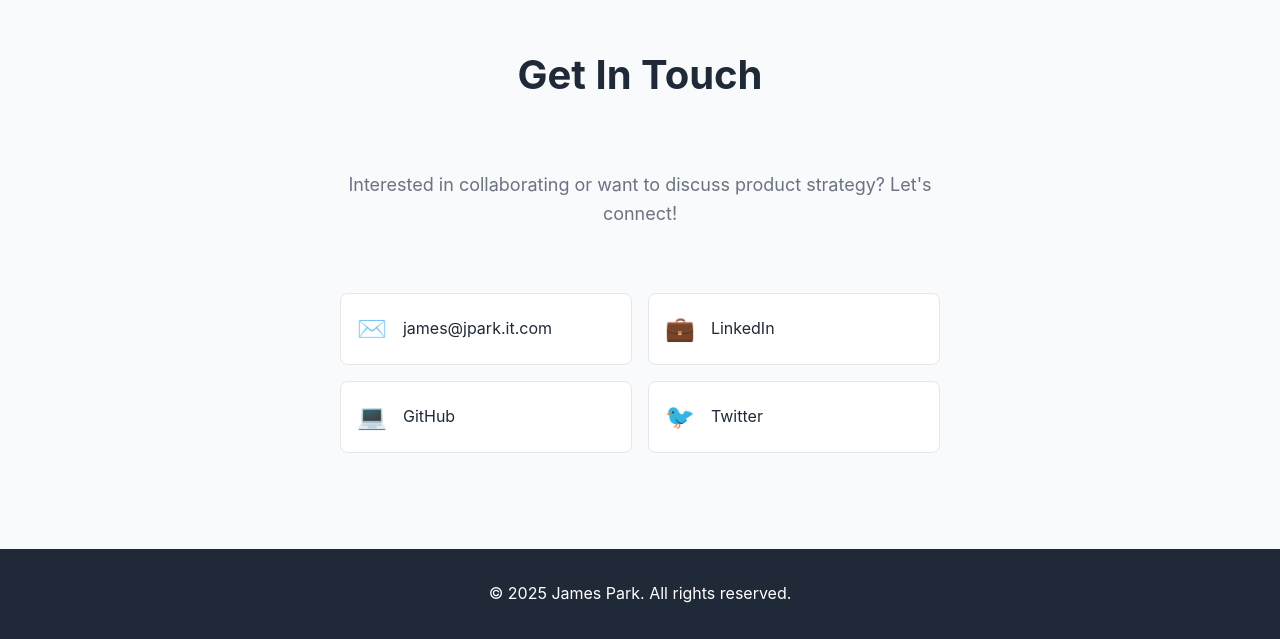
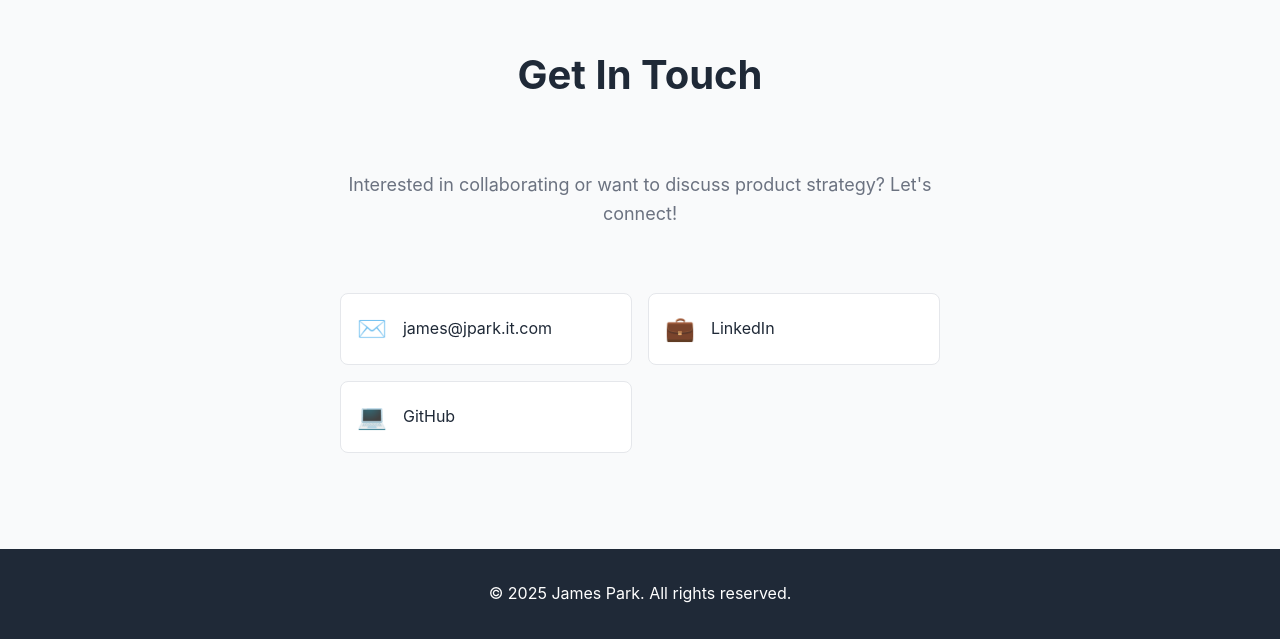
Before and after one commit to MonPip/jpark, a plain HTML site: page index.html in a window 1280 px wide. Shown: the part 2970-3609 px from the top of the page. Drawn offline with Linux system fonts and the light colour scheme.

Commit message:
Remove Twitter link from contact section

```diff
--- a/index.html
+++ b/index.html
@@ -167,10 +167,6 @@
                         <span class="contact-icon">💻</span>
                         <span>GitHub</span>
                     </a>
-                    <a href="https://twitter.com/yourhandle" class="contact-item" target="_blank">
-                        <span class="contact-icon">🐦</span>
-                        <span>Twitter</span>
-                    </a>
                 </div>
             </div>
         </div>
```
